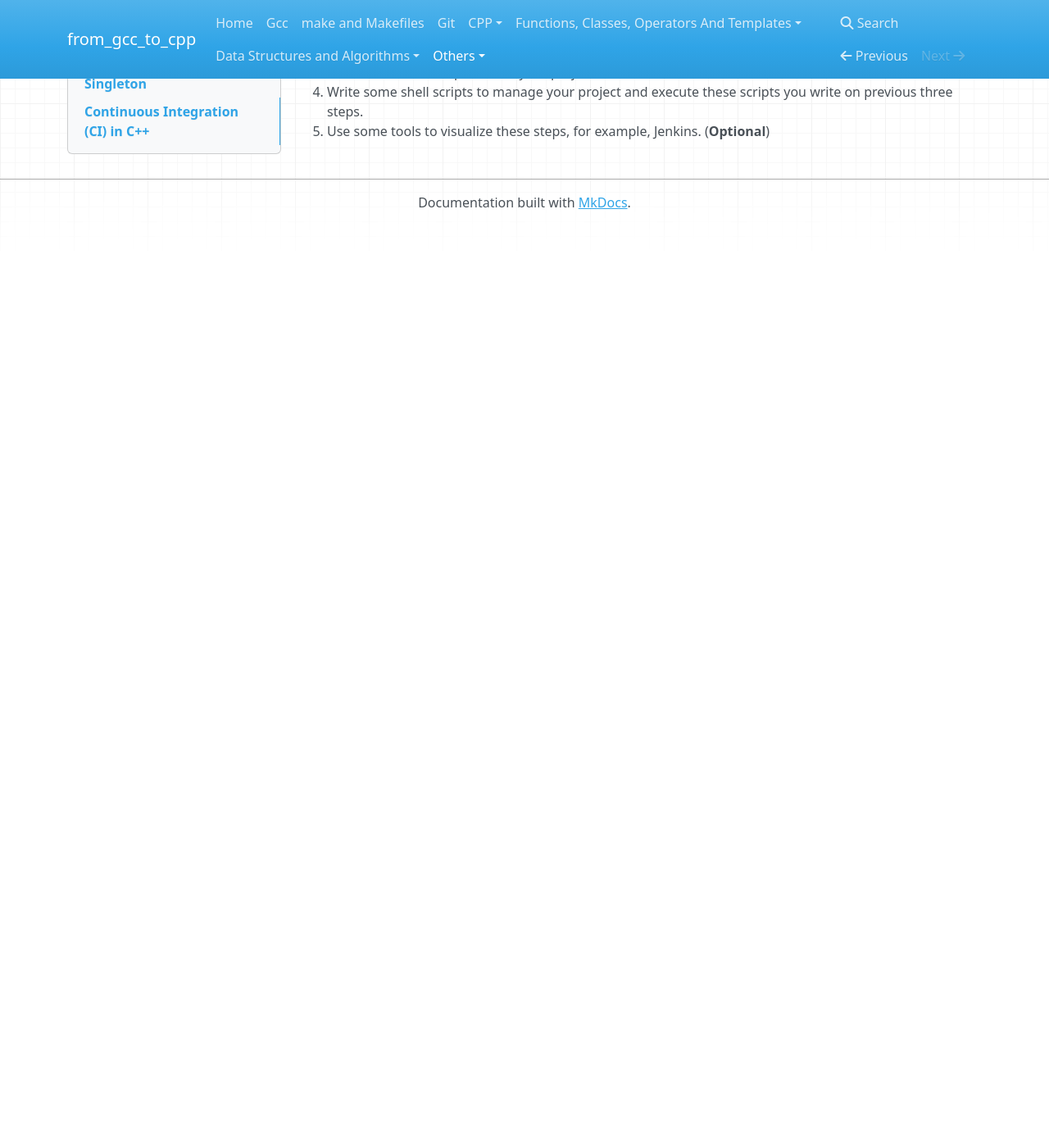
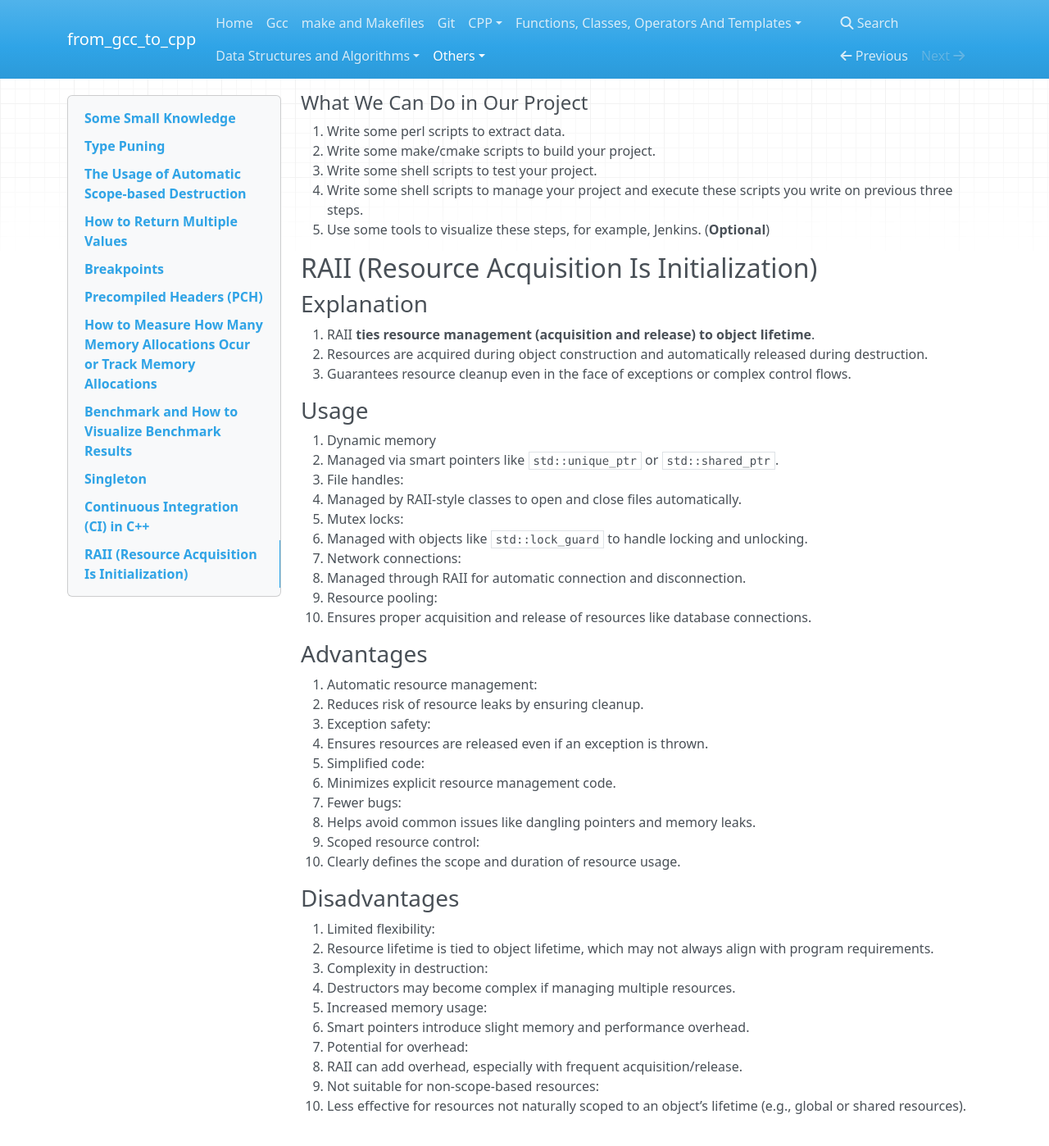
Before and after one commit to 0BananaBig0/from_gcc_to_cpp, an MkDocs documentation site: the page built from docs/SomeProgrammingTechniques.md, in a window 1280 px wide and 1400 px high, scrolled down 6340 px. Shown: the whole window at 82% size. Built offline with MkDocs 1.6.1, drawn with Linux system fonts in a browser that asks for light colours; nearby versions of some CDN libraries; before the commit the page ends 6615 px from its top, so only the background shows below that; some of the changed text lies outside the part shown.

Commit message:
supplement

```diff
--- a/docs/SomeProgrammingTechniques.md
+++ b/docs/SomeProgrammingTechniques.md
@@ -25,6 +25,11 @@
     - [Code Quality and Static Analysis Tools](#code-quality-and-static-analysis-tools)
     - [Best Practices for C++ CI](#best-practices-for-c-ci)
     - [**What We Can Do in Our Project**](#what-we-can-do-in-our-project)
+- [RAII (Resource Acquisition Is Initialization)](#raii-resource-acquisition-is-initialization)
+  - [Explanation](#explanation-2)
+  - [Usage](#usage)
+  - [Advantages](#advantages)
+  - [Disadvantages](#disadvantages)
 
 <!-- vim-markdown-toc -->
 
@@ -297,3 +302,52 @@ struct Vector3 {
 4. Write some shell scripts to manage your project and execute these scripts you write on previous
    three steps.
 5. Use some tools to visualize these steps, for example, Jenkins. (**Optional**)
+
+## RAII (Resource Acquisition Is Initialization)
+
+### Explanation
+
+1. RAII **ties resource management (acquisition and release) to object lifetime**.
+2. Resources are acquired during object construction and automatically released during destruction.
+3. Guarantees resource cleanup even in the face of exceptions or complex control flows.
+
+### Usage
+
+1. Dynamic memory
+   - Managed via smart pointers like `std::unique_ptr` or `std::shared_ptr`.
+2. File handles:
+   - Managed by RAII-style classes to open and close files automatically.
+3. Mutex locks:
+   - Managed with objects like `std::lock_guard` to handle locking and unlocking.
+4. Network connections:
+   - Managed through RAII for automatic connection and disconnection.
+5. Resource pooling:
+   - Ensures proper acquisition and release of resources like database connections.
+
+### Advantages
+
+1. Automatic resource management:
+   - Reduces risk of resource leaks by ensuring cleanup.
+2. Exception safety:
+   - Ensures resources are released even if an exception is thrown.
+3. Simplified code:
+   - Minimizes explicit resource management code.
+4. Fewer bugs:
+   - Helps avoid common issues like dangling pointers and memory leaks.
+5. Scoped resource control:
+   - Clearly defines the scope and duration of resource usage.
+
+### Disadvantages
+
+1. Limited flexibility:
+   - Resource lifetime is tied to object lifetime, which may not always align with program
+     requirements.
+2. Complexity in destruction:
+   - Destructors may become complex if managing multiple resources.
+3. Increased memory usage:
+   - Smart pointers introduce slight memory and performance overhead.
+4. Potential for overhead:
+   - RAII can add overhead, especially with frequent acquisition/release.
+5. Not suitable for non-scope-based resources:
+   - Less effective for resources not naturally scoped to an object’s lifetime (e.g., global or
+     shared resources).
```
Also changed, not shown: docs/CPPPerface.md (+6 -4 lines), docs/MacrosAndPragma.md (+3 -0 lines).
